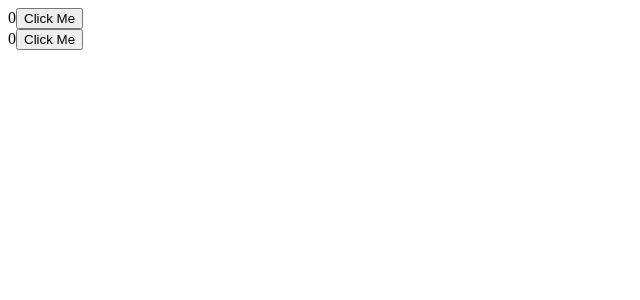
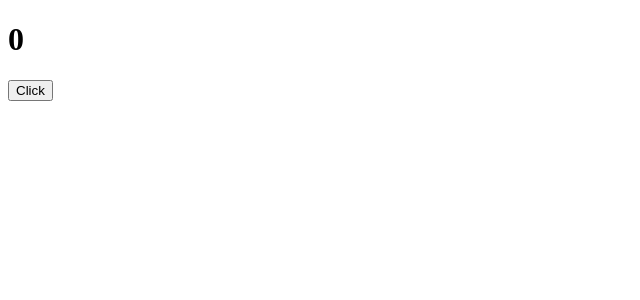
Before and after one commit to Shriram-RZ/React-Learning, a React (Vite) app: page / in a window 1280 px wide. Shown: the top 300 px of the page, without its empty margins (0-640 px from the left). Built offline with nearby package versions, Linux system fonts and the light colour scheme.

Commit message:
Basic Usage of useState

```diff
--- a/src/App.jsx
+++ b/src/App.jsx
@@ -1,25 +1,15 @@
 import React, { useState } from 'react'
-import Componentone from './components/Componentone'
-import Componenttwo from './components/Componenttwo'
-
 
 const App = () => {
-  const [count,setcount] = useState(0)
-  function iclickFunction(){
-    setcount(count+1)
+  const [count,setcount] = useState(0);
+  function clickHandle(){
+    setcount(count+1);
   }
-  function dclickFunction(){
-    setcount(count-1)
-  }
-
   return (
-    <>
-
-
-    <Componentone count={count} clickHandler={iclickFunction}/>
-    <Componenttwo count={count} clickHandler={dclickFunction}/>
-
-    </>
+    <div>
+      <h1>{count}</h1>
+      <button onClick={clickHandle}>Click</button>
+    </div>
   )
 }
 
```
Also changed, not shown: src/components/Example/Exampleone.jsx (+9 -0 lines), src/components/Example/Exampletwo.jsx (+9 -0 lines).
